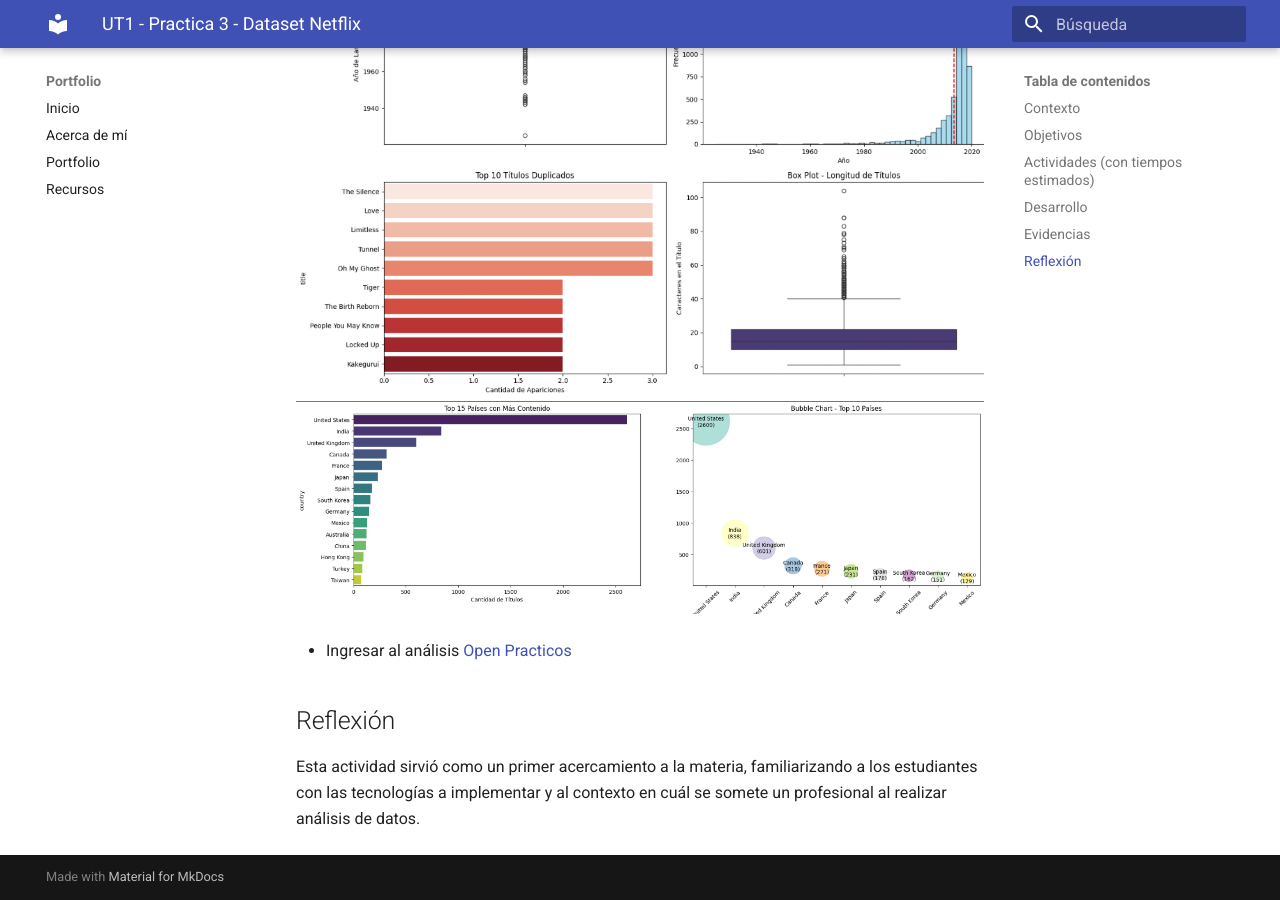
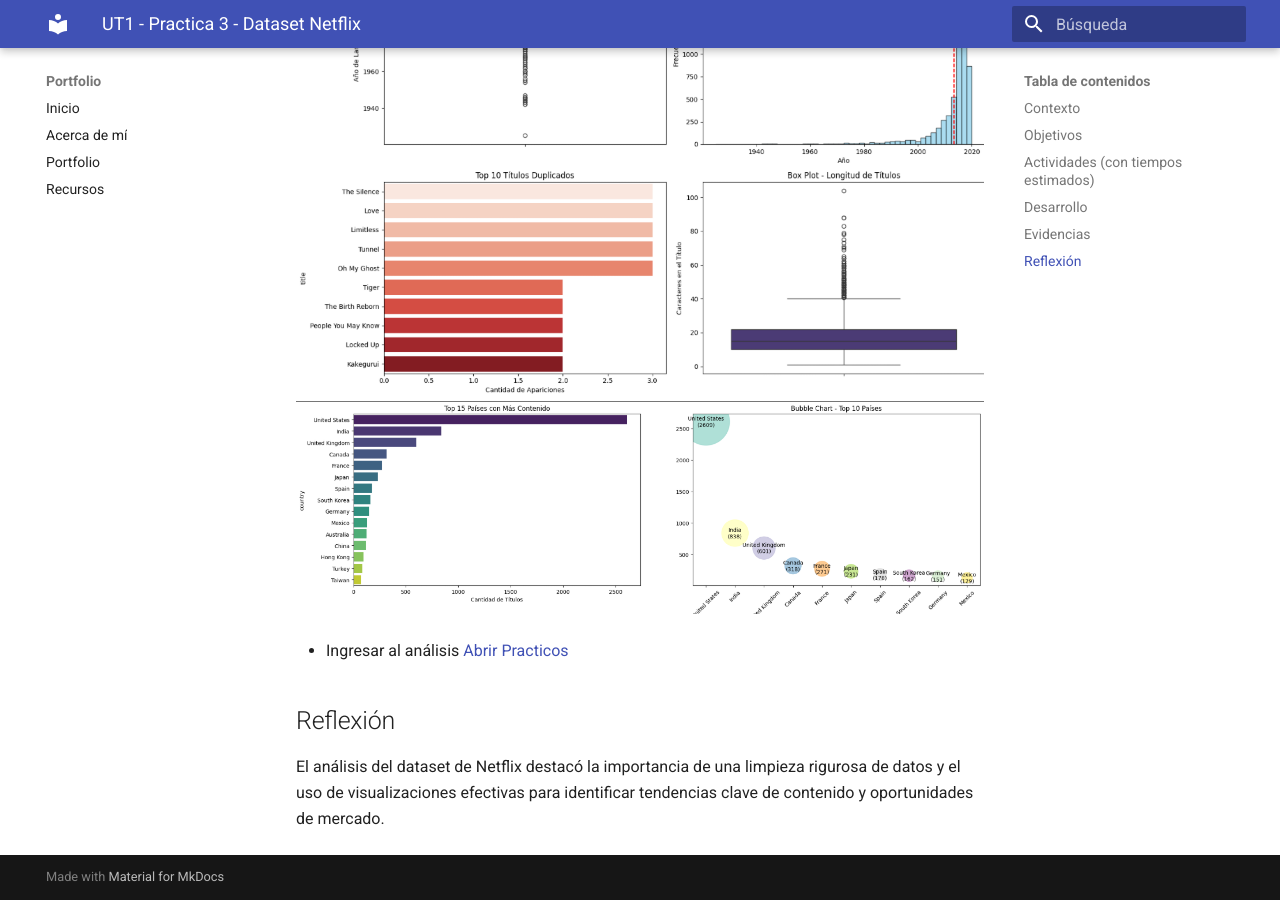
Before and after one commit to chihiroarias/PortafilioIngenieriaDeDatos, an MkDocs documentation site: the page built from docs/InfoActividades/PracticoTres.md, in a window 1280 px wide and 900 px high, scrolled down 2506 px. Built offline with MkDocs 1.6.1 and Material for MkDocs 9.7.7, drawn with Linux system fonts in a browser that asks for light colours.

Commit message:
add(practicoTres): reflexión

```diff
--- a/docs/InfoActividades/PracticoTres.md
+++ b/docs/InfoActividades/PracticoTres.md
@@ -68,8 +68,8 @@ Exploración del dataset dde netflix
 ![Análisis temporal](../assets/practico2/analissiTemporal.png)
 ![Análisis geográfico](../assets/practico2/analisisGeograficoE2.png)
 
-- Ingresar al análisis [Open Practicos](../../Practicos/practico3.ipynb)
+- Ingresar al análisis [Abrir Practicos](../../Practicos/practico3.ipynb)
 
 ## Reflexión
 
-Esta actividad sirvió como un primer acercamiento a la materia, familiarizando a los estudiantes con las tecnologías a implementar y al contexto en cuál se somete un profesional al realizar análisis de datos.
+El análisis del dataset de Netflix destacó la importancia de una limpieza rigurosa de datos y el uso de visualizaciones efectivas para identificar tendencias clave de contenido y oportunidades de mercado.
```
